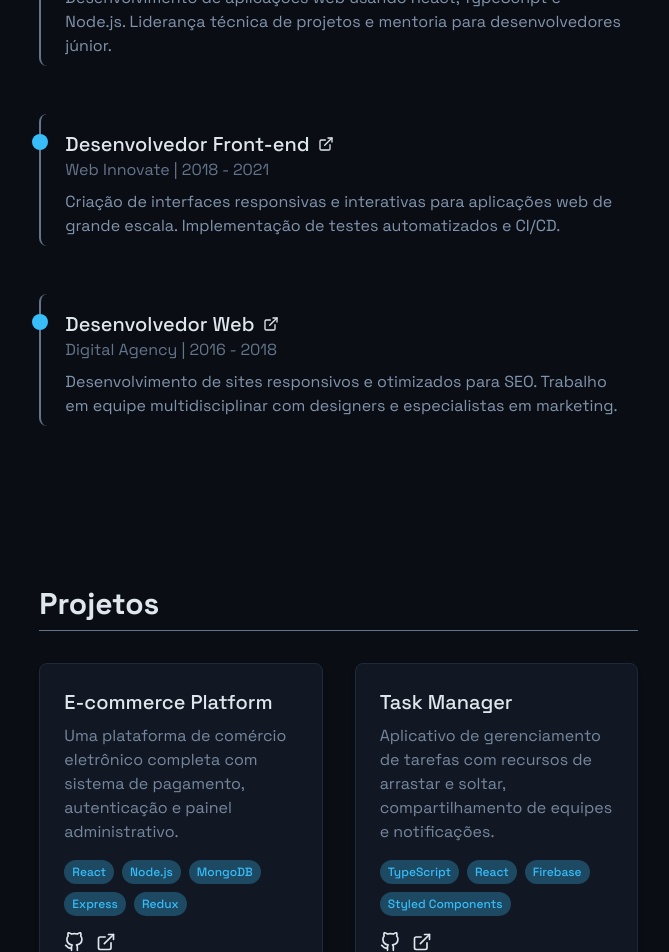
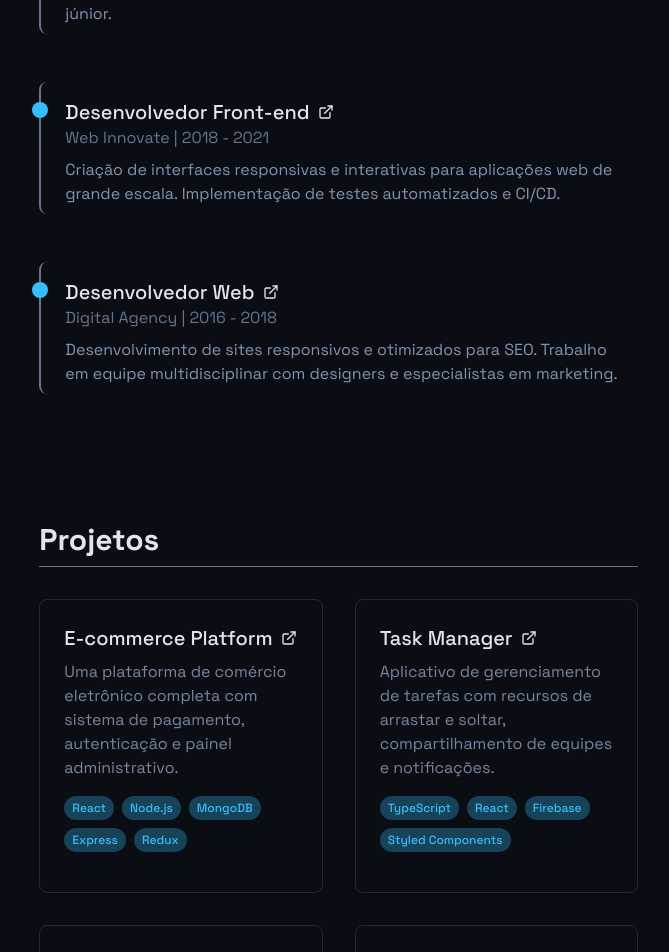
Before and after one commit to lucaspincho/myportfolio, a React (Vite) app: page / in a window 1280 px wide. Shown: the part 860-1812 px from the top of the page, without its empty margins (546-1215 px from the left). Built offline with nearby package versions, Linux system fonts and the light colour scheme.

Commit message:
feat: enhance light theme interactions and visual contrast

```diff
--- a/src/App.tsx
+++ b/src/App.tsx
@@ -30,7 +30,7 @@ function App() {
     <div className="flex flex-col min-h-screen antialiased">
       <CursorGlow
         size={500}
-        opacity={0.08}
+        opacity={0.20}
         lightColor="#38BDF8"
         darkColor="#38BDF8"
       />
--- a/src/components/About.tsx
+++ b/src/components/About.tsx
@@ -2,7 +2,7 @@ import { motion } from 'framer-motion';
 
 export default function About() {
   return (
-    <section id="about" className="mb-24 md:mb-32 p-4 pb-4 pt-4 md:pt-6 lg:pt-8 rounded-lg">
+    <section id="about" className="mb-16 md:mb-24 p-4 pb-4 pt-4 md:pt-6 lg:pt-8 rounded-lg">
       <motion.h2
         className="section-title"
         initial={{ opacity: 0, y: 20 }}
--- a/src/components/Contact.tsx
+++ b/src/components/Contact.tsx
@@ -35,7 +35,7 @@ export default function Contact() {
               id="name"
               name="name"
               placeholder="Seu nome"
-              className="w-full p-3 rounded-lg subsection-item border border-muted dark:border-dark-muted focus:ring-2 focus:ring-link-hover dark:focus:ring-dark-link-hover outline-none transition-colors duration-300"
+              className="w-full p-3 rounded-lg form-input border border-muted dark:border-dark-muted focus:ring-2 focus:ring-link-hover dark:focus:ring-dark-link-hover outline-none transition-colors duration-300"
               required
             />
           </div>
@@ -47,7 +47,7 @@ export default function Contact() {
               id="email"
               name="email"
               placeholder="seu.email@exemplo.com"
-              className="w-full p-3 rounded-lg subsection-item border border-muted dark:border-dark-muted focus:ring-2 focus:ring-link-hover dark:focus:ring-dark-link-hover outline-none transition-colors duration-300"
+              className="w-full p-3 rounded-lg form-input border border-muted dark:border-dark-muted focus:ring-2 focus:ring-link-hover dark:focus:ring-dark-link-hover outline-none transition-colors duration-300"
               required
             />
           </div>
@@ -59,7 +59,7 @@ export default function Contact() {
               name="message"
               rows={5}
               placeholder="Sua mensagem..."
-              className="w-full p-3 rounded-lg subsection-item border border-muted dark:border-dark-muted focus:ring-2 focus:ring-link-hover dark:focus:ring-dark-link-hover outline-none transition-colors duration-300 resize-none"
+              className="w-full p-3 rounded-lg form-input border border-muted dark:border-dark-muted focus:ring-2 focus:ring-link-hover dark:focus:ring-dark-link-hover outline-none transition-colors duration-300 resize-none"
               required
             ></textarea>
           </div>
--- a/src/components/Education.tsx
+++ b/src/components/Education.tsx
@@ -1,4 +1,5 @@
 import { motion } from 'framer-motion';
+import { FiExternalLink } from 'react-icons/fi';
 
 type EducationItemProps = {
   institution: string;
@@ -12,7 +13,7 @@ type EducationItemProps = {
 function EducationItem({ institution, degree, period, description, detailUrl = "#", delay }: EducationItemProps) {
   return (
     <motion.div
-      className="mb-8 relative border-l-2 border-muted dark:border-dark-muted pl-6 pb-2 subsection-item rounded-lg p-4 cursor-pointer hover:bg-section-hover/30 dark:hover:bg-dark-section-hover/40 group"
+      className="mb-8 relative border-l-2 border-muted dark:border-dark-muted pl-6 pb-2 subsection-item rounded-lg p-4 cursor-pointer group"
       initial={{ opacity: 0, x: -20 }}
       whileInView={{ opacity: 1, x: 0 }}
       viewport={{ once: true }}
@@ -23,6 +24,7 @@ function EducationItem({ institution, degree, period, description, detailUrl = "
       <div className="relative z-10">
         <h3 className="text-xl font-medium flex items-center gap-2 group-hover:text-link-hover dark:group-hover:text-dark-link-hover">
           {institution}
+          <FiExternalLink className="w-4 h-4 group-hover:text-link-hover dark:group-hover:text-dark-link-hover" />
         </h3>
         <p className="text-muted dark:text-dark-muted mb-2">
           {degree} | {period}
@@ -49,18 +51,11 @@ export default function Education() {
       period: "2019 - 2021",
       description: "Pesquisa em arquiteturas de software escaláveis e metodologias ágeis de desenvolvimento.",
       detailUrl: "#"
-    },
-    {
-      institution: "Bootcamp de Desenvolvimento Web",
-      degree: "Certificação Full Stack",
-      period: "2018",
-      description: "Programa intensivo focado em tecnologias web modernas e boas práticas de desenvolvimento.",
-      detailUrl: "#"
     }
   ];
 
   return (
-    <section id="education" className="mb-24 md:mb-32 p-4 rounded-lg">
+    <section id="education" className="mb-16 md:mb-24 p-4 rounded-lg">
       <motion.h2
         className="section-title"
         initial={{ opacity: 0, y: 20 }}
--- a/src/components/Experience.tsx
+++ b/src/components/Experience.tsx
@@ -14,10 +14,10 @@ type ExperienceItemProps = {
 function ExperienceItem({ company, position, period, description, url, detailUrl = "#", delay }: ExperienceItemProps) {
   return (
     <motion.div
-      className="mb-10 relative border-l-2 border-muted dark:border-dark-muted pl-6 pb-2 subsection-item rounded-lg p-4 cursor-pointer hover:bg-section-hover/30 dark:hover:bg-dark-section-hover/40 group"
-      initial={{ opacity: 0, x: -20 }}
-      whileInView={{ opacity: 1, x: 0 }}
-      viewport={{ once: true }}
+      className="mb-10 relative border-l-2 border-muted dark:border-dark-muted pl-6 pb-2 subsection-item rounded-lg p-4 cursor-pointer group"
+      initial={{ opacity: 0, y: 20 }}
+      whileInView={{ opacity: 1, y: 0 }}
+      viewport={{ once: true, amount: 0.3 }}
       transition={{ duration: 0.5, delay }}
       onClick={() => { if (detailUrl) window.open(detailUrl, '_blank'); }}
     >
@@ -26,15 +26,7 @@ function ExperienceItem({ company, position, period, description, url, detailUrl
         <h3 className="text-xl font-medium flex items-center gap-2 group-hover:text-link-hover dark:group-hover:text-dark-link-hover">
           {position}
           {url && (
-            <a
-              href={url}
-              target="_blank"
-              rel="noreferrer"
-              className="inline-flex items-center relative z-20 group-hover:text-link-hover dark:group-hover:text-dark-link-hover"
-              onClick={(e) => e.stopPropagation()}
-            >
-              <FiExternalLink className="w-4 h-4" />
-            </a>
+            <FiExternalLink className="w-4 h-4 group-hover:text-link-hover dark:group-hover:text-dark-link-hover" />
           )}
         </h3>
         <p className="text-muted dark:text-dark-muted mb-2">
@@ -76,32 +68,26 @@ export default function Experience() {
   ];
 
   return (
-    <section id="experience" className="mb-24 md:mb-32 p-4 rounded-lg">
+    <section id="experience" className="mb-16 md:mb-24 p-4 rounded-lg">
       <motion.h2
         className="section-title"
         initial={{ opacity: 0, y: 20 }}
         whileInView={{ opacity: 1, y: 0 }}
-        viewport={{ once: true }}
+        viewport={{ once: true, amount: 0.3 }}
         transition={{ duration: 0.5 }}
       >
         Experiência
       </motion.h2>
 
-      <motion.div
-        className="space-y-12 mt-8"
-        initial={{ opacity: 0, y: 20 }}
-        whileInView={{ opacity: 1, y: 0 }}
-        viewport={{ once: true }}
-        transition={{ duration: 0.5, delay: 0.2 }}
-      >
+      <div className="space-y-12 mt-8">
         {experiences.map((exp, index) => (
           <ExperienceItem
             key={index}
             {...exp}
-            delay={0.2 * (index + 1)}
+            delay={0.1 * index}
           />
         ))}
-      </motion.div>
+      </div>
     </section>
   );
 }
--- a/src/components/Projects.tsx
+++ b/src/components/Projects.tsx
@@ -14,7 +14,7 @@ type ProjectCardProps = {
 function ProjectCard({ title, description, tags, githubUrl, liveUrl, index, projectUrl = "#" }: ProjectCardProps) {
   return (
     <motion.div
-      className="subsection-item hover:-translate-y-2 cursor-pointer relative p-5 lg:p-6 shadow-md hover:shadow-lg bg-section-hover/30 dark:bg-dark-section-hover/40 rounded-lg border border-section-hover dark:border-dark-section-hover group"
+      className="subsection-item cursor-pointer relative p-5 lg:p-6 shadow-md border border-section-hover dark:border-dark-section-hover rounded-lg group"
       initial={{ opacity: 0, y: 50 }}
       whileInView={{ opacity: 1, y: 0 }}
       viewport={{ once: true }}
@@ -22,7 +22,12 @@ function ProjectCard({ title, description, tags, githubUrl, liveUrl, index, proj
       onClick={() => { if (projectUrl) window.open(projectUrl, '_blank'); }}
     >
       <div className="relative z-10">
-        <h3 className="text-xl font-medium mb-2 group-hover:text-link-hover dark:group-hover:text-dark-link-hover">{title}</h3>
+        <h3 className="text-xl font-medium mb-2 group-hover:text-link-hover dark:group-hover:text-dark-link-hover flex items-center gap-2">
+          {title}
+          {liveUrl && (
+            <FiExternalLink className="w-4 h-4 group-hover:text-link-hover dark:group-hover:text-dark-link-hover" />
+          )}
+        </h3>
         <p className="mb-4 text-foreground/80 dark:text-dark-foreground/90">{description}</p>
 
         <div className="flex flex-wrap gap-2 mb-4">
@@ -34,33 +39,6 @@ function ProjectCard({ title, description, tags, githubUrl, liveUrl, index, proj
               {tag}
             </span>
           ))}
-        </div>
-
-        <div className="flex gap-3 mt-auto">
-          {githubUrl && (
-            <a
-              href={githubUrl}
-              target="_blank"
-              rel="noreferrer"
-              aria-label="GitHub repository"
-              className="hover:text-link-hover dark:hover:text-dark-link-hover relative z-20"
-              onClick={(e) => e.stopPropagation()}
-            >
-              <FiGithub className="w-5 h-5" />
-            </a>
-          )}
-          {liveUrl && (
-            <a
-              href={liveUrl}
-              target="_blank"
-              rel="noreferrer"
-              aria-label="Live project"
-              className="hover:text-link-hover dark:hover:text-dark-link-hover relative z-20"
-              onClick={(e) => e.stopPropagation()}
-            >
-              <FiExternalLink className="w-5 h-5" />
-            </a>
-          )}
         </div>
       </div>
 
--- a/src/index.css
+++ b/src/index.css
@@ -44,7 +44,11 @@
   }
 
   .subsection-item {
-    @apply bg-transparent hover:bg-section-hover dark:hover:bg-dark-section-hover transition-colors duration-300;
+    @apply bg-transparent hover:bg-section-hover/60 dark:hover:bg-dark-section-hover/70 transition-all duration-300 hover:shadow-md transform hover:-translate-y-1;
+  }
+
+  .form-input {
+    @apply bg-transparent hover:bg-section-hover/60 dark:hover:bg-dark-section-hover/70 transition-all duration-300 focus:shadow-md;
   }
 }
 
```
Also changed, not shown: src/components/Sidebar.tsx (+5 -5 lines).
